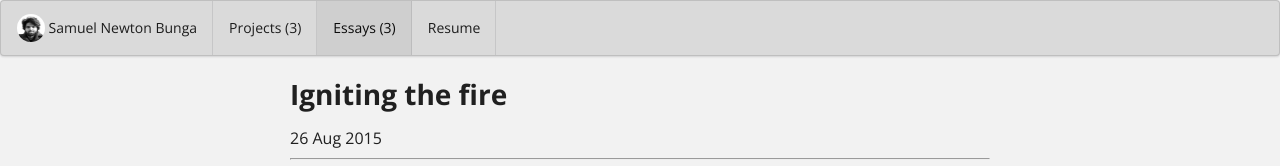
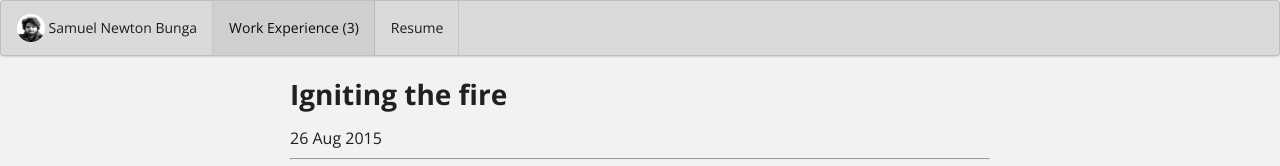
Before and after one commit to samuelbunga/samuelbunga.github.io, a Jekyll site: the page built from essays/2015-08-26.md, in a window 1280 px wide. Shown: the top 166 px of the page. Built offline with Jekyll 4.4.1, drawn with Linux system fonts in a browser that asks for light colours.

Commit message:
Update menubar.html

```diff
--- a/_includes/menubar.html
+++ b/_includes/menubar.html
@@ -10,11 +10,11 @@
     <a href="{{ site.baseurl}}/" class="brand item">
       <img class="ui avatar image" src="{{ site.data.bio.basics.picture }}"><span>{{ site.data.bio.basics.name }}</span>
     </a>
-    {% if num_projects > 0 %}
+    <!--- {% if num_projects > 0 %}
     <a href="{{ site.baseurl }}/projects" class=" {% if include.active == "projects" %} active {% endif %}item">Projects ({{ num_projects }})</a>
-    {% endif %}
+    {% endif %} --->
     {% if num_essays > 0 %}
-    <a href="{{ site.baseurl }}/essays" class=" {% if include.active == "essays" %} active {% endif %} item">Essays ({{ num_essays }})</a>
+    <a href="{{ site.baseurl }}/essays" class=" {% if include.active == "essays" %} active {% endif %} item">Work Experience ({{ num_essays }})</a>
     {% endif %}
     <a href="{{ site.baseurl }}/bio" class=" {% if include.active == "bio" %} active {% endif %} item">{{ site.bio-page-label }}</a>
   </nav>
```
